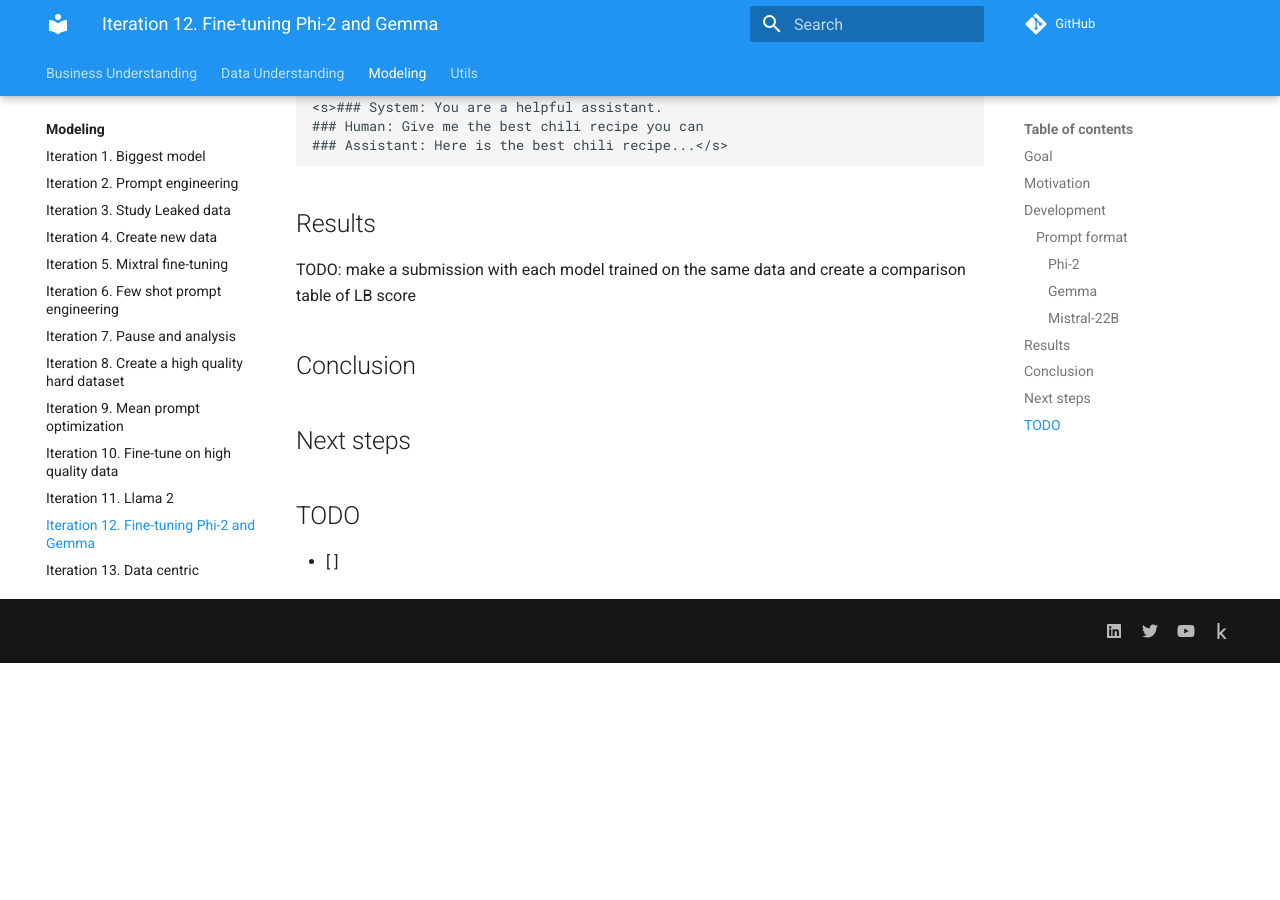
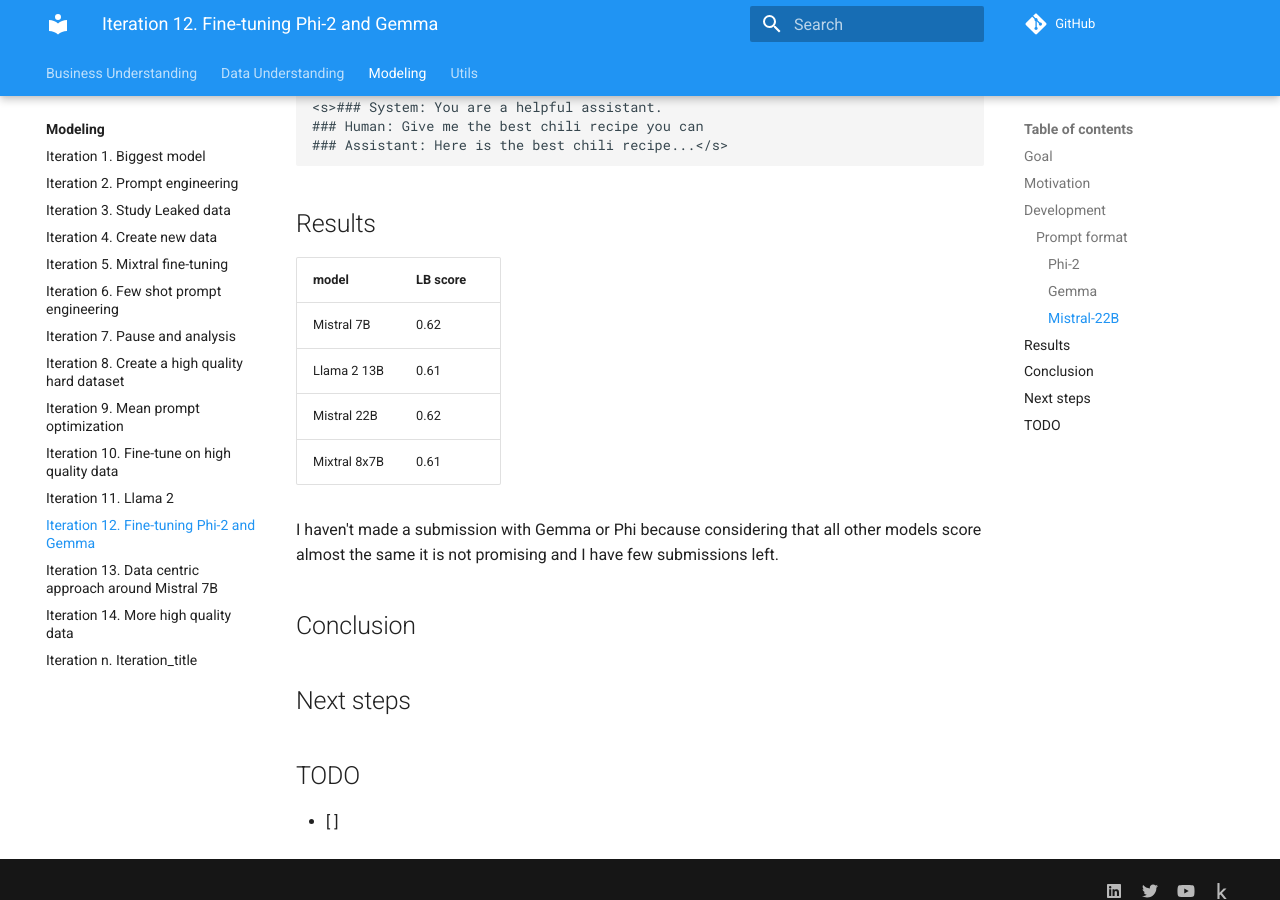
Before and after one commit to ironbar/prompt_recovery, an MkDocs documentation site: the page built from docs/modeling/Iteration_12_other_models.md, in a window 1280 px wide and 900 px high, scrolled down 1270 px. Built offline with MkDocs 1.6.1 and Material for MkDocs 9.7.7, drawn with Linux system fonts in a browser that asks for light colours; comment, search, counter and statistics services are not loaded; before the commit the page ends 1933 px from its top, so only the background shows below that.

Commit message:
added results from Mistral 22B submission

```diff
--- a/docs/modeling/Iteration_12_other_models.md
+++ b/docs/modeling/Iteration_12_other_models.md
@@ -63,7 +63,15 @@
 
 ## Results
 
-TODO: make a submission with each model trained on the same data and create a comparison table of LB score
+| model        | LB score |
+|--------------|----------|
+| Mistral 7B   | 0.62     |
+| Llama 2 13B  | 0.61     |
+| Mistral 22B  | 0.62     |
+| Mixtral 8x7B | 0.61     |
+
+I haven't made a submission with Gemma or Phi because considering that all other models score almost the
+same it is not promising and I have few submissions left.
 
 ## Conclusion
 
```
